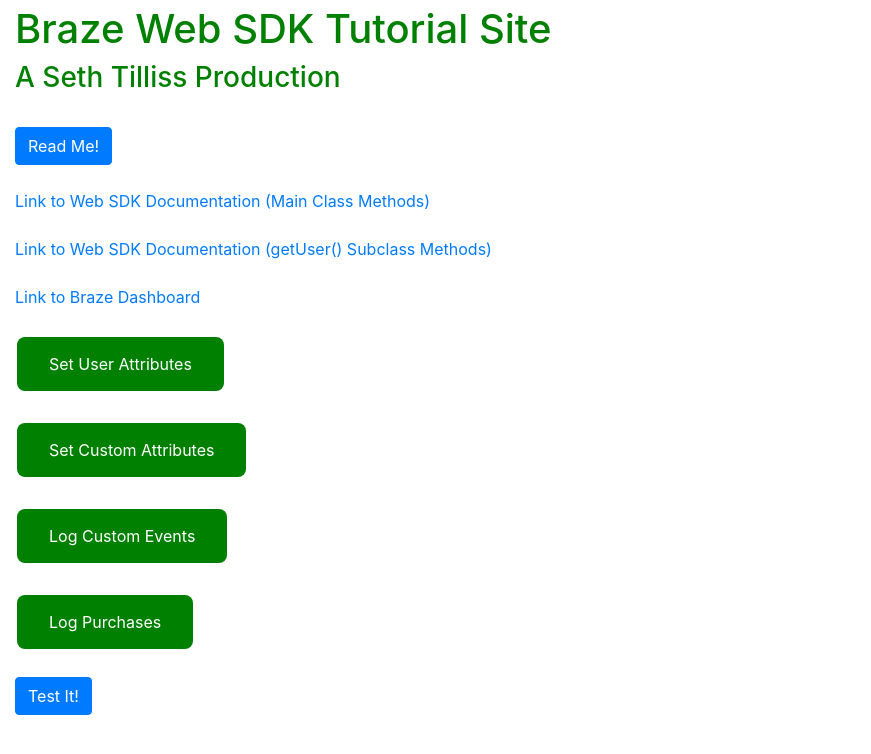
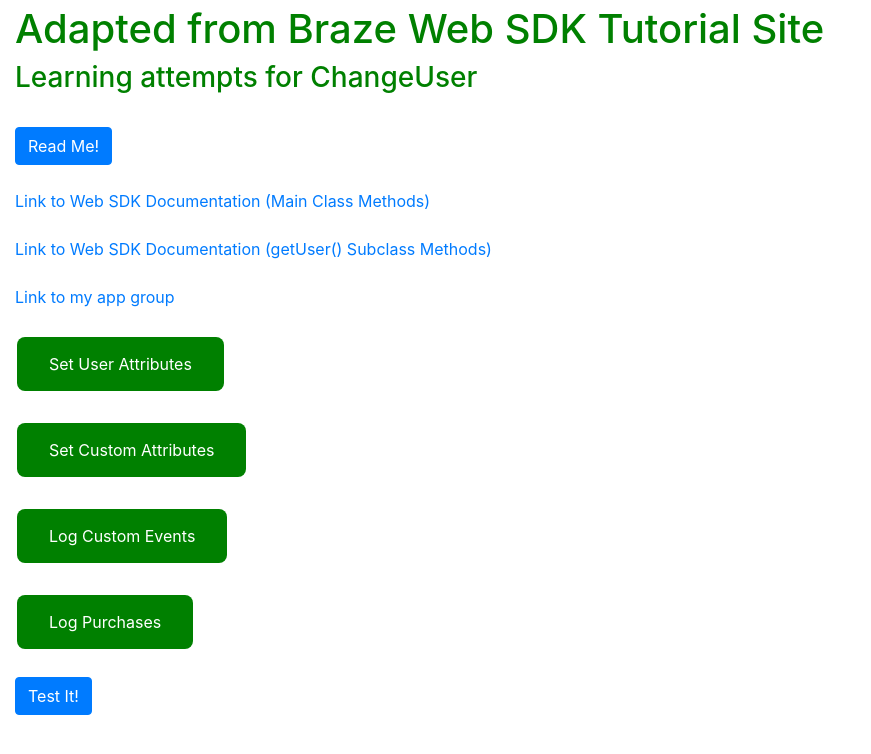
Before and after one commit to GeethaAdaikalavan/BrazeWebSdkTrial2, a plain HTML site: page index.html in a window 1280 px wide. Shown: the whole page, without its empty margins (0-871 px from the left). Drawn offline with nearby package versions, Linux system fonts and the light colour scheme.

Commit message:
Dashboard link updated, ReadMe bn actions modified
+Header name modified

```diff
--- a/index.html
+++ b/index.html
@@ -102,8 +102,8 @@
 
 <body>
 
-  <h1>Braze Web SDK Tutorial Site</h1>
-  <h3>A Seth Tilliss Production</h3>
+  <h1>Adapted from Braze Web SDK Tutorial Site</h1>
+  <h3>Learning attempts for ChangeUser</h3>
 
   <br />
 
@@ -125,7 +125,7 @@
   <br />
   <br />
 
-  <a href="https://sweeney.braze.com/users/user_search/5cf92ce4fbe76a0c3c861e6a" target="_blank">Link to Braze Dashboard</a>
+    <a href="https://sweeney.braze.com/dashboard/app_usage/637638274c30753dfb5c5a03?locale=en" target="_blank">Link to my app group</a>
 
   <!-- Modal -->
   <div class="modal fade" id="exampleModal" tabindex="-1" role="dialog" aria-labelledby="exampleModalLabel" aria-hidden="true">
@@ -137,7 +137,7 @@
             <span aria-hidden="true">&times;</span>
           </button>
         </div>
-        <div class="modal-body">
+<!--         <div class="modal-body">
           Welcome to my Braze Web SDK Integration Tutorial.
           <br />
           <br />
@@ -155,7 +155,7 @@
 
 
 
-        </div>
+        </div> -->
         <div class="modal-footer">
           <button type="button" class="btn btn-secondary" data-dismiss="modal">Close</button>
         </div>
```
